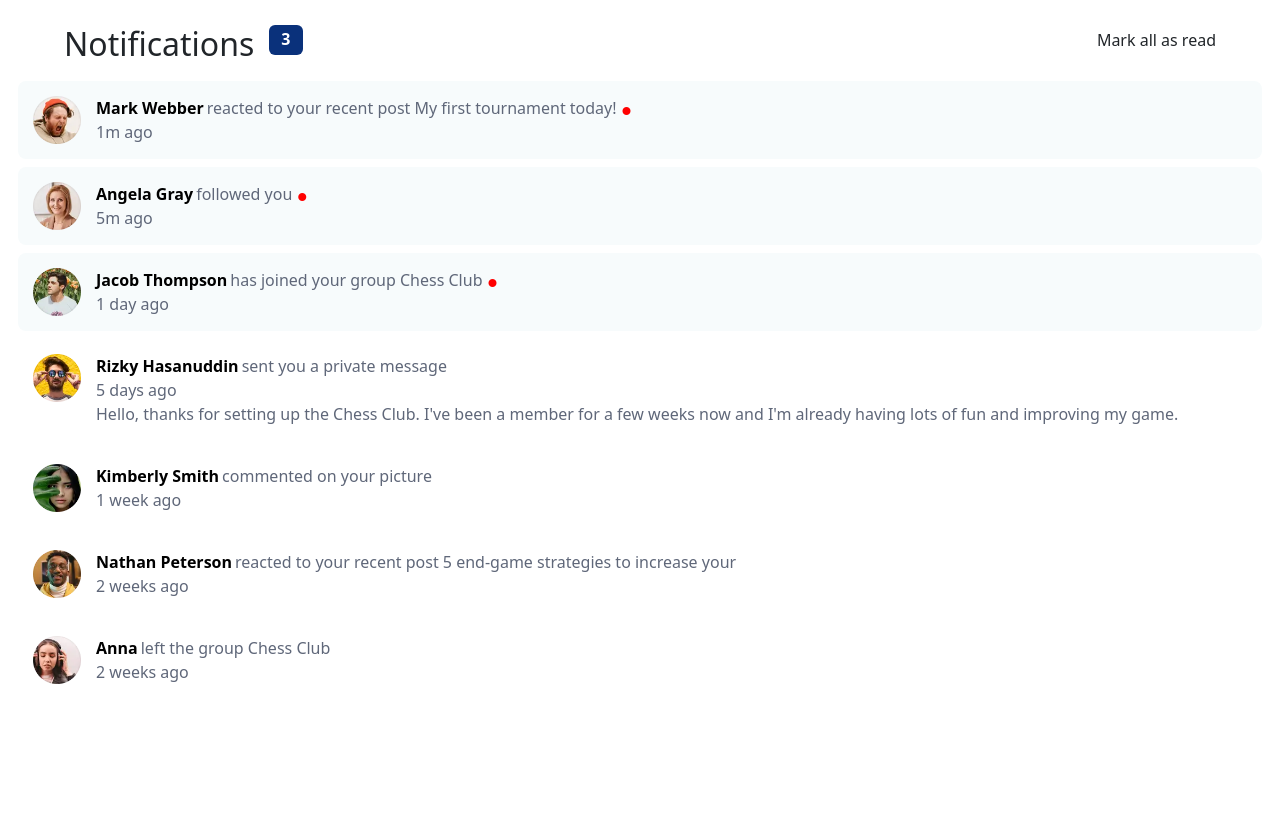
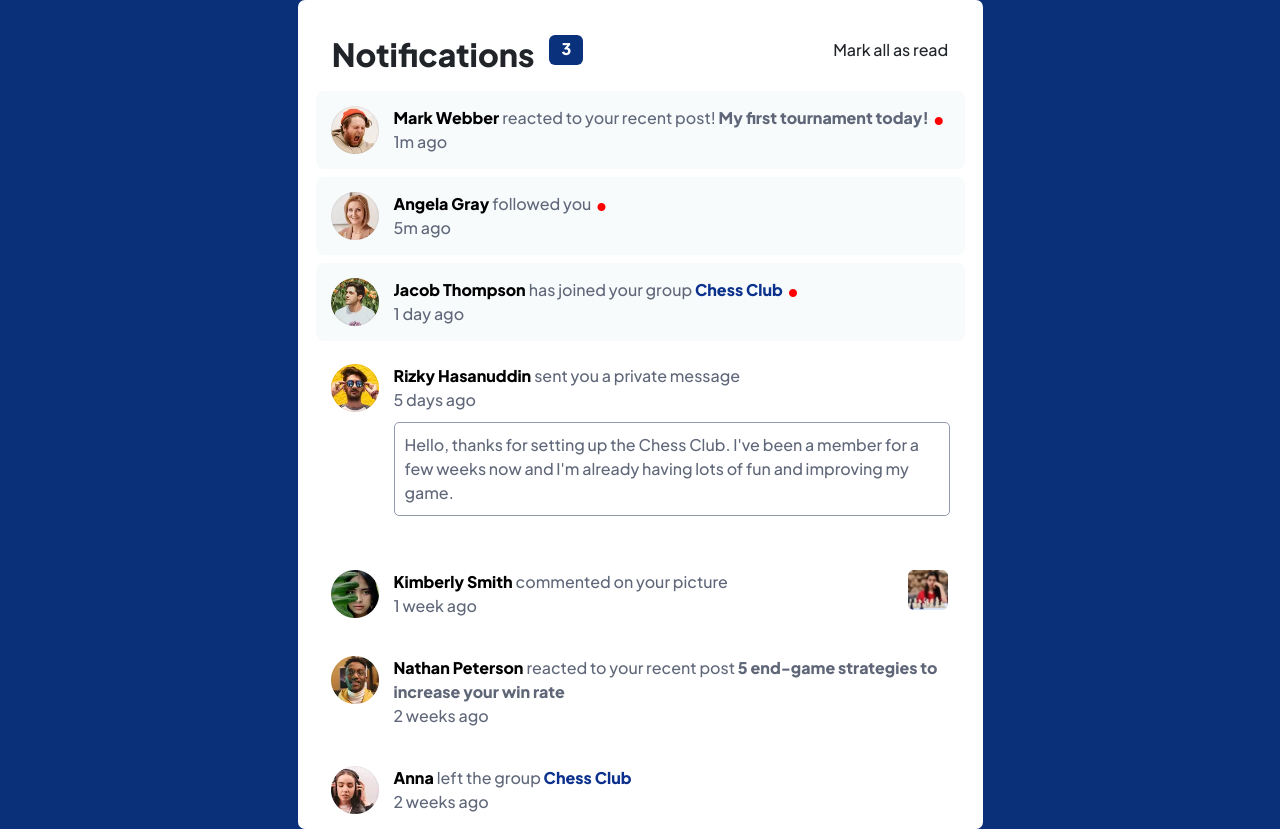
Before and after one commit to IsmaelFe/NotificationPage, a React (Vite) app: page / in a window 1280 px wide. Before the commit the page ends 800 px from the top, so only its background shows below. Built offline with nearby package versions, Linux system fonts and the light colour scheme.

Commit message:
Terminanda versión movil

```diff
--- a/src/components/notification-list.jsx
+++ b/src/components/notification-list.jsx
@@ -6,7 +6,6 @@ const NotificationList = () => {
 
 
     const [inicialState, setInicialState] = useState(data);
-    const [cont, setCont] = useState(0);
 
 
     const lenght = inicialState.filter(element => element.see === false).length
@@ -24,6 +23,7 @@ const NotificationList = () => {
     }
 
     return (
+        <div className='container-main'>
             <div className='firts-container'>
                 <div className='second-container'>
                     <div className='cont-container'>
@@ -34,7 +34,7 @@ const NotificationList = () => {
                             { lenght }
                         </div>
                     </div>
-                <p>
+                    <p className='container-p'>
                         Mark all as read
                     </p>
                 </div>
@@ -49,6 +49,7 @@ const NotificationList = () => {
                 }
                 </div>
             </div>
+        </div>
     )
 }
 
--- a/src/components/notification.jsx
+++ b/src/components/notification.jsx
@@ -18,6 +18,12 @@ const CompNotification = ({ noti, cambioNoti }) => {
                         { noti.name }
                     </span>
                     { noti.notification }
+                    <span className='container-resalt'>
+                        { noti.resalt }
+                    </span>
+                    <span className='container-resalted'>
+                        { noti.resalted }
+                    </span>
                     {
                         noti.see === false ?
                             <i class="bi bi-circle-fill"></i>
@@ -27,14 +33,19 @@ const CompNotification = ({ noti, cambioNoti }) => {
                     <div className='container-date'>
                         { noti.date }
                     </div>
-                { noti.tex !== false ?
-                    <div className='container-text'>
-                        {noti.text}
-                    </div>
+                    { noti.text === null ?
+                        null
                         :
-                    <span className='new-container'></span>
+                        <p className='container-text'>
+                            { noti.text }
+                        </p>
                         }
                 </div>
+                { noti.picture !== null ?
+                    <img className='container-picture' src={ noti.picture } alt='image' />
+                    :
+                    null
+                }
             </div>
         </div>
     )
--- a/src/data/data.js
+++ b/src/data/data.js
@@ -2,30 +2,36 @@ const data = [
     {
         avatar: './assets/images/avatar-mark-webber.webp',
         name: 'Mark Webber',
-        notification: 'reacted to your recent post My first tournament today!',
-        text: false,
+        picture: null,
+        notification: 'reacted to your recent post! ',
+        resalted:'My first tournament today!',
+        text: null,
         date: '1m ago',
         see: false
     },
     {
         avatar: './assets/images/avatar-angela-gray.webp',
         name: 'Angela Gray',
+        picture: null,
         notification: 'followed you',
-        text: false,
+        text: null,
         date: '5m ago',
         see: false
     },
     {
         avatar: './assets/images/avatar-jacob-thompson.webp',
         name: 'Jacob Thompson',
-        notification: 'has joined your group Chess Club',
-        text: false,
+        picture: null,
+        notification: 'has joined your group ',
+        resalt: 'Chess Club',
+        text: null,
         date: '1 day ago',
         see: false
     },
     {
         avatar: './assets/images/avatar-rizky-hasanuddin.webp',
         name: 'Rizky Hasanuddin',
+        picture: null,
         notification: 'sent you a private message',
         text: `Hello, thanks for setting up the Chess Club. I've been a member for a few weeks now and
         I'm already having lots of fun and improving my game.`,
@@ -35,24 +41,29 @@ const data = [
     {
         avatar: './assets/images/avatar-kimberly-smith.webp',
         name: 'Kimberly Smith',
+        picture: './assets/images/image-chess.webp',
         notification: 'commented on your picture',
-        text: false,
+        text: null,
         date: '1 week ago',
         see: true
     },
     {
         avatar: './assets/images/avatar-nathan-peterson.webp',
         name: 'Nathan Peterson',
-        notification: 'reacted to your recent post 5 end-game strategies to increase your',
-        text: false,
+        picture: null,
+        notification: 'reacted to your recent post ',
+        resalted: '5 end-game strategies to increase your win rate',
+        text: null,
         date: '2 weeks ago',
         see: true
     },
     {
         avatar: './assets/images/avatar-anna-kim.webp',
         name: 'Anna',
-        notification: 'left the group Chess Club',
-        text: false,
+        picture: null,
+        notification: 'left the group ',
+        resalt: 'Chess Club',
+        text: null,
         date: '2 weeks ago',
         see: true
     }
--- a/src/index.css
+++ b/src/index.css
@@ -1,4 +1,23 @@
 @import url("https://cdn.jsdelivr.net/npm/bootstrap-icons@1.10.4/font/bootstrap-icons.css");
+@import url('https://fonts.googleapis.com/css2?family=Inter+Tight:wght@200;700&family=Plus+Jakarta+Sans:wght@500;800&display=swap');
+
+* {
+    font-family: 'Plus Jakarta Sans', sans-serif;
+}
+
+.container-main {
+    width: 100%;
+    height: 100%;
+    background-color: #0A307A;
+}
+
+.firts-container {
+    background-color: white;
+    border-radius: 7px;
+    padding-top: 10px;
+    max-width: 685px;
+    margin:  auto;
+}
 
 .second-container {
     display: flex;
@@ -9,10 +28,28 @@
     margin-top: 25px;
 }
 
+.container-resalt {
+    color: #0A307A;
+    font-weight: bold;
+}
+
+.container-resalted {
+    color: #5F6678;
+    font-weight: bold;
+}
+
 .cont-container {
     display: flex;
     gap: 15px;
     font-weight: bold;
+}
+
+.container-p:hover {
+    cursor: pointer;
+}
+
+.cont-container h2 {
+    font-weight: 900;
 }
 
 .contador-container {
@@ -33,10 +70,18 @@
     border-radius: 8px;
 }
 
+.not-container:hover {
+    cursor: pointer;
+}
+
 .not-container-1 {
     background-color: white;
     margin: 8px;
     border-radius: 8px;
+}
+
+.not-container-1:hover {
+    cursor: pointer;
 }
 
 .not-container-flex {
@@ -67,5 +112,23 @@ i {
 }
 
 .container-text {
+    border: solid #939CAF 1px;
+    border-radius: 5px;
+    margin-top: 10px;
+    padding: 10px;
+}
 
+.container-resalt {
+    color: #0B318D;
 }
+
+.container-picture {
+    width: 40px;
+    height: 40px;
+}
+
+@media (min-width: 683px) {
+    .container-picture {
+        margin-left: 180px;
+    }
+}
```
Lines whose indentation alone changed are shown as unchanged.
